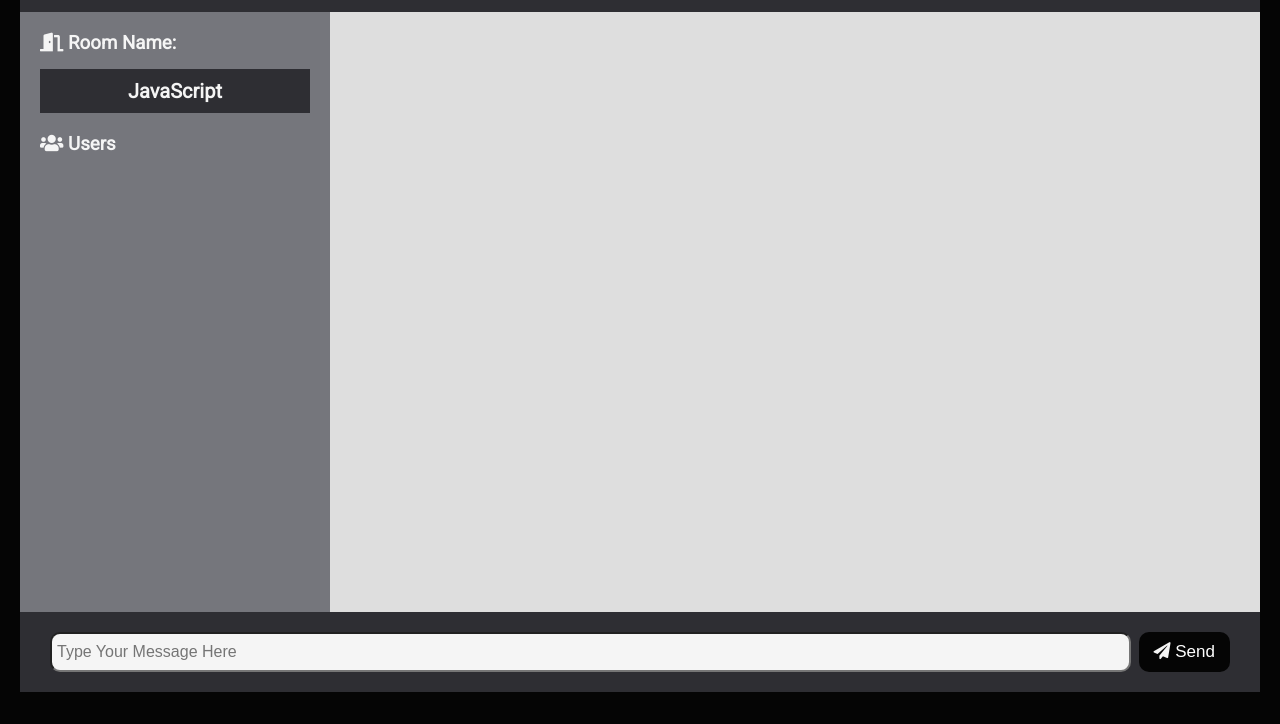
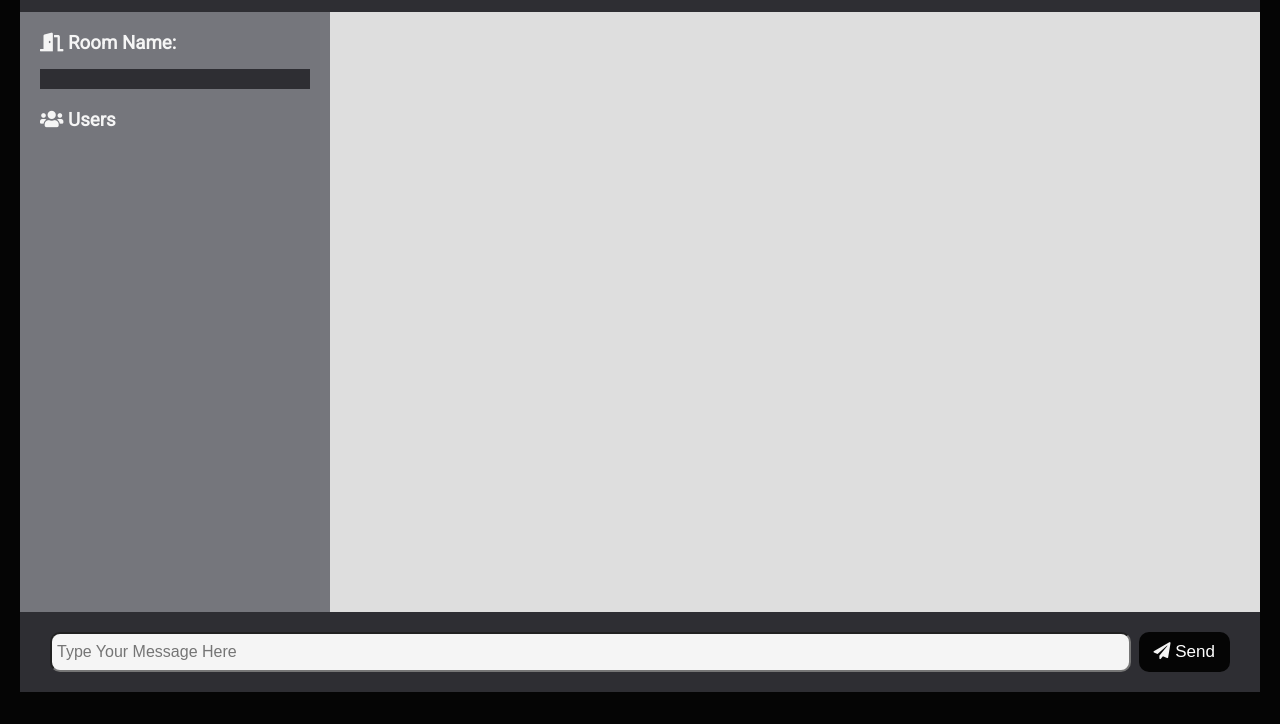
Before and after one commit to abhishek0093/gapShap, a website: page public/chat.html in a window 1280 px wide. Shown: the part 76-800 px from the top of the page. Drawn offline with nearby package versions, Linux system fonts and the light colour scheme; no server answers.

Commit message:
Initial Commit

```diff
--- a/public/chat.html
+++ b/public/chat.html
@@ -18,7 +18,7 @@
     <main class="chatBox">
       <div class="infoBar">
         <h3><i class="fas fa-door-open"></i> Room Name:</h3>
-        <h2 id="room-name">JavaScript</h2>
+        <h2 id="room-name"></h2>
         <h3><i class="fas fa-users"></i> Users</h3>
         <ul id="users">
         </ul>
```
